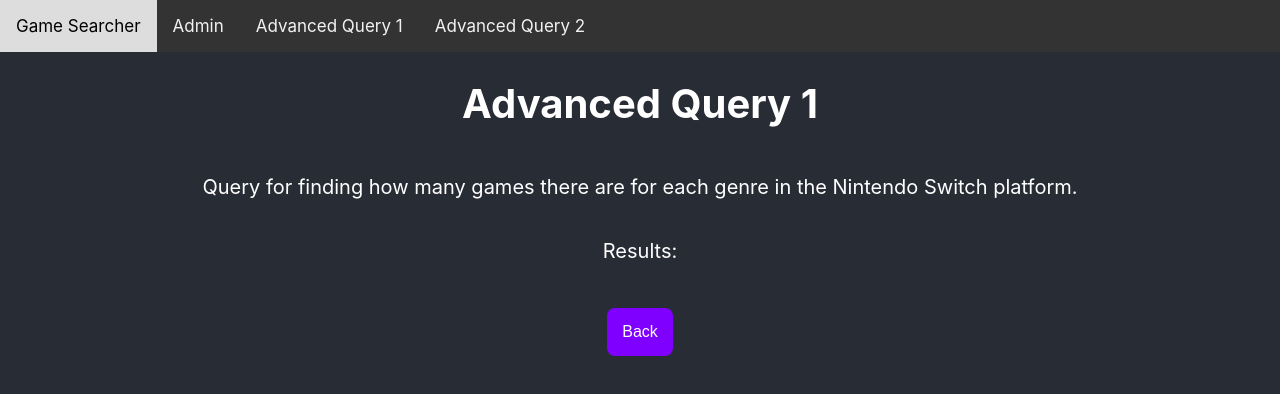
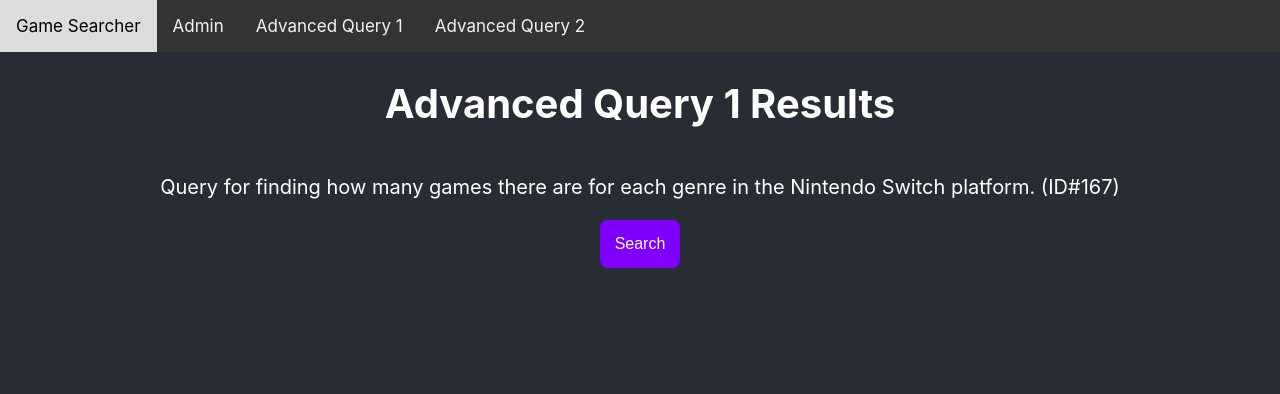
Before and after one commit to violazhao/game-searcher, a React (Create React App) app in the folder frontend/: page /game-searcher/aq1 in a window 1280 px wide. Shown: the top 394 px of the page. Built offline with nearby package versions, Linux system fonts and the light colour scheme.

Commit message:
AQ1 and some small changes

```diff
--- a/frontend/src/pages/containers/AQ1.js
+++ b/frontend/src/pages/containers/AQ1.js
@@ -1,17 +1,38 @@
-import React from "react";
+import React, { useState } from "react";
+import { getAQ1 } from "../../utils/apiWrapper";
 import "./AQ1.css";
 
 export default function AQ1() {
+  const [showResults, setShowResults] = useState(false);
+  const [genres, setGenres] = useState([]);
+
+  const fetchAQ1Results = async () => {
+    const resp = await getAQ1();
+    if (!resp.error) {
+      console.log(resp.data);
+      setShowResults(true);
+      setGenres(resp.data);
+    }
+  }
   return (
     <div className="aq1">
       <header className="AQ1-header">
-        <h1>Advanced Query 1</h1>
-        <p>Query for finding how many games there are for each genre in the Nintendo Switch platform.</p>
-        <p>Results:</p>
-        <br></br>
-        <button className="Back" onClick={event =>  window.location.href='/game-searcher'}>
-            Back
-        </button>
+        <h1>Advanced Query 1 Results</h1>
+        <p>Query for finding how many games there are for each genre in the Nintendo Switch platform. (ID#167)</p>
+        {showResults ?
+          <div>
+            <p>Results:</p>
+            {genres.map((genre) => { return (
+              <div key = {genre.genreId}>
+                <br></br>
+                <p>Genre: {genre.name}</p>
+                <p>Number of Games: {genre.numGames}</p>
+              </div>
+            )})}
+          </div>
+          :
+          <button className="Back" onClick={fetchAQ1Results}>Search</button>
+        }
       </header>
     </div>
   );
--- a/frontend/src/pages/containers/Login.js
+++ b/frontend/src/pages/containers/Login.js
@@ -14,6 +14,8 @@ export default function Login() {
   const [password, setPassword] = useState("");
   const login = async () => {
     const resp = await isUser(username, password);
+    if (!resp.error) {
+      console.log("Attempt Login");
       console.log(resp.data[0].isValid);
       if (resp.data[0].isValid == 1) {
         console.log("it worked!");
@@ -22,8 +24,6 @@ export default function Login() {
       else {
         console.log("Incorrect password or user does not exist");
       }
-    if (!resp.error) {
-      console.log("Attempt Login");
     }
   }
 
--- a/frontend/src/pages/containers/Pass.js
+++ b/frontend/src/pages/containers/Pass.js
@@ -10,10 +10,10 @@ import {
 } from "reactstrap";
 
 export default function Pass() {
-  const [userId, setUserId] = useState("");
+  const [username, setUsername] = useState("");
   const [newPass, setNewPass] = useState("");
   const changePass = async () => {
-    const resp = await updatePassword(userId, newPass);
+    const resp = await updatePassword(username, newPass);
     if (!resp.error) {
       console.log("Password: ", resp.data);
       window.location.href='/game-searcher/login';
@@ -25,14 +25,14 @@ export default function Pass() {
         <Form>
         <FormGroup>
             <Label for="userId">
-              User ID:
+              Username:
             </Label>
             <Input
               type="text"
-              value={userId}
+              value={username}
               id="username-input"
               // placeholder=""
-              onChange={(e) => setUserId(e.target.value)}
+              onChange={(e) => setUsername(e.target.value)}
               required
             />
           </FormGroup>
--- a/frontend/src/utils/apiWrapper.js
+++ b/frontend/src/utils/apiWrapper.js
@@ -52,8 +52,8 @@ export const getGames = (name, rating, platforms, genres) => {
 /**
  * Update password
  */
-export const updatePassword = (userId, newPassword) => {
-    let requestString = `${BASE_URL}/v1/updatePassword/${userId}`;
+export const updatePassword = (username, newPassword) => {
+    let requestString = `${BASE_URL}/v1/updatePassword/${username}`;
     console.log(`PUT request sent to ${requestString}`)
     return axios
         .put(requestString, {
@@ -162,6 +162,20 @@ export const isUser = (username, password) => {
         }));
 };
 
+export const getAQ1 = () => {
+    let requestString = `${BASE_URL}/v1/getNumGamesPerGenreByPlatformId`;
+    return axios
+        .get(requestString, {
+            headers: {
+                'Content-Type': 'application/JSON',
+            },
+        })
+        .catch((error) => ({
+            type: 'GET_AQ1_FAIL',
+            error,
+        }));
+};
+
 export const getAQ2 = () => {
     let requestString = `${BASE_URL}/v1/getGamesWithRatingsByPlatform`;
     return axios
@@ -174,4 +188,4 @@ export const getAQ2 = () => {
             type: 'GET_AQ2_FAIL',
             error,
         }));
-}
+};
```
Also changed, not shown: 2 other files (tests, documents, lock files or other folders). Lines whose indentation alone changed are shown as unchanged.
